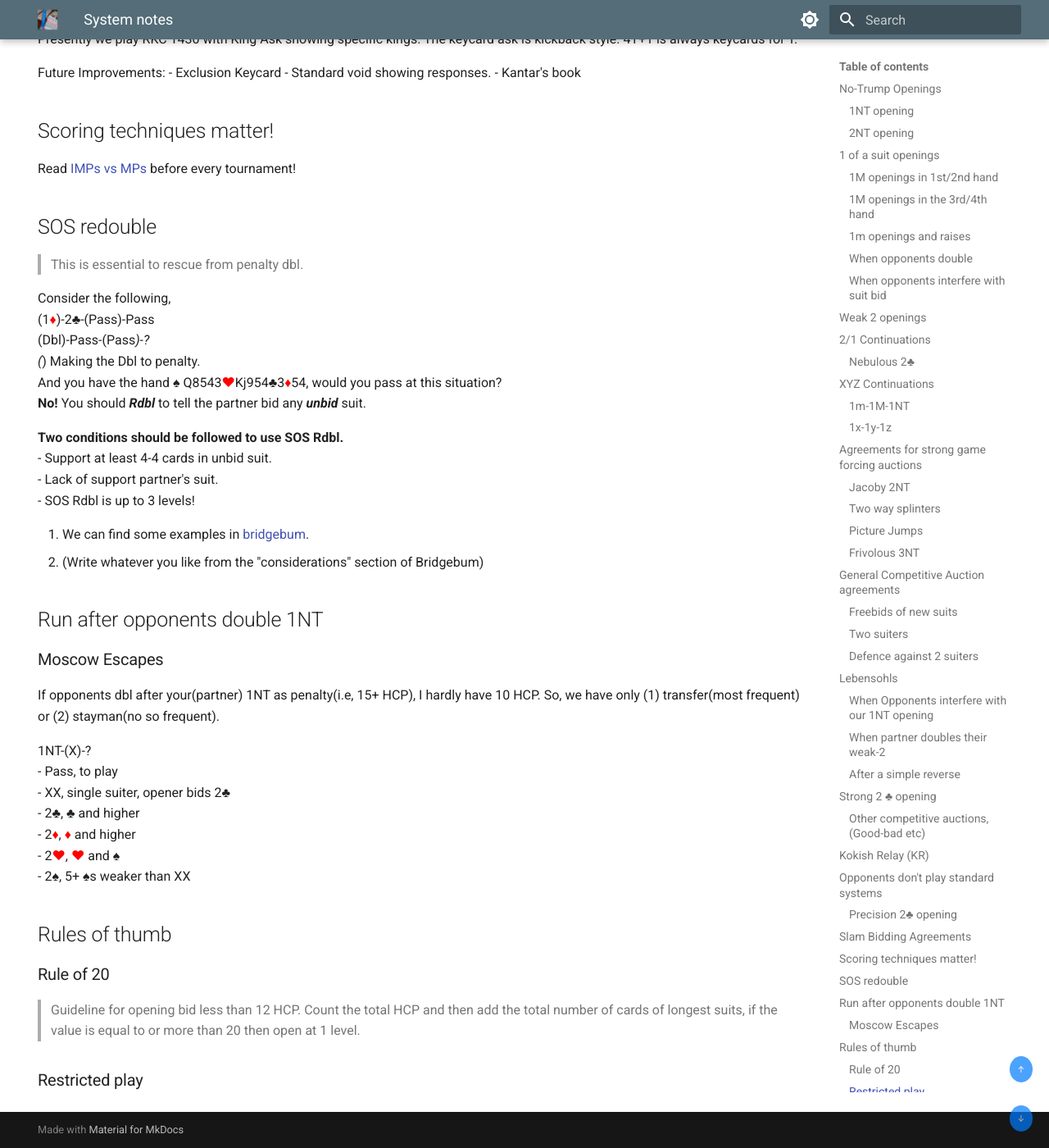
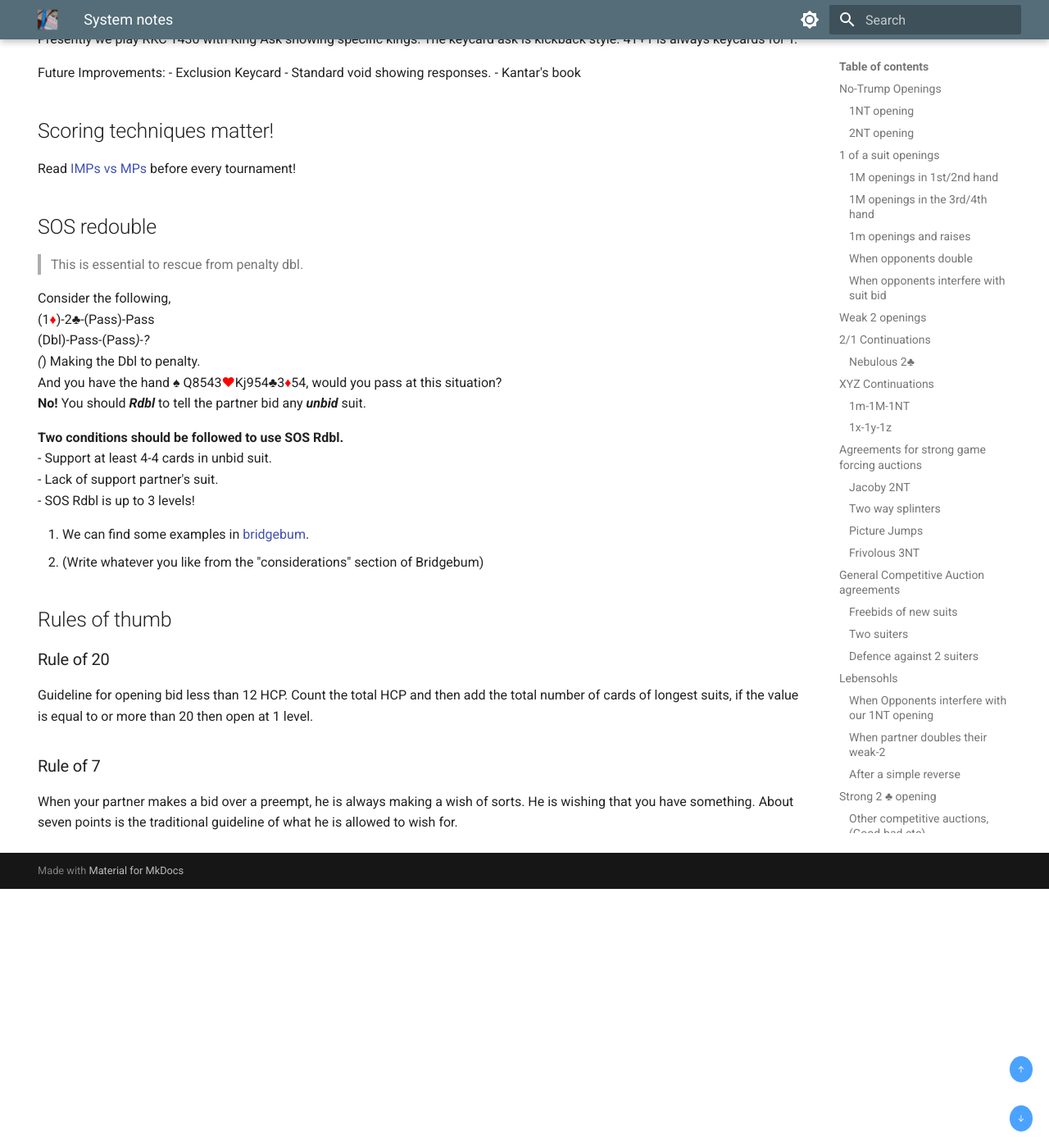
Before and after one commit to Souvik-0612/Bridge, an MkDocs documentation site: the page built from docs/index.md, in a window 1280 px wide and 1400 px high, scrolled down 15440 px. Shown: the whole window at 82% size. Built offline with MkDocs 1.6.1 and Material for MkDocs 9.7.7, drawn with Linux system fonts in a browser that asks for light colours.

```diff
--- a/docs/index.md
+++ b/docs/index.md
@@ -578,21 +578,10 @@ And you have the hand ♠ Q8543<span style="color:red;">♥</span>Kj954♣3<span
 
 1. We can find some examples in [bridgebum](https://www.bridgebum.com/sos_redouble.php).
 2. (Write whatever you like from the "considerations" section of Bridgebum)
-## Run after opponents double 1NT
-### Moscow Escapes
-If opponents dbl after your(partner) 1NT as penalty(i.e, 15+ HCP), I hardly have 10 HCP. So, we have only (1) transfer(most frequent) or (2) stayman(no so frequent).
-
-1NT-(X)-?
-- Pass, to play
-- XX, single suiter, opener bids 2♣
-- 2♣, ♣ and higher
-- 2<span style="color:red;">♦</span>, <span style="color:red;">♦</span> and higher
-- 2<span style="color:red;">♥</span>, <span style="color:red;">♥</span> and ♠
-- 2♠, 5+ ♠s weaker than XX
 
 ## Rules of thumb
 ### Rule of 20
-> Guideline for opening bid less than 12 HCP.
+Guideline for opening bid less than 12 HCP.
 Count the total HCP and then add the total number of cards of longest suits, if the value is equal to or more than 20 then open at 1 level.
-
-### Restricted play
+### Rule of 7
+When your partner makes a bid over a preempt, he is always making a wish of sorts. He is wishing that you have something. About seven points is the traditional guideline of what he is allowed to wish for.
```
Also changed, not shown: README.md (+3 -14 lines).
